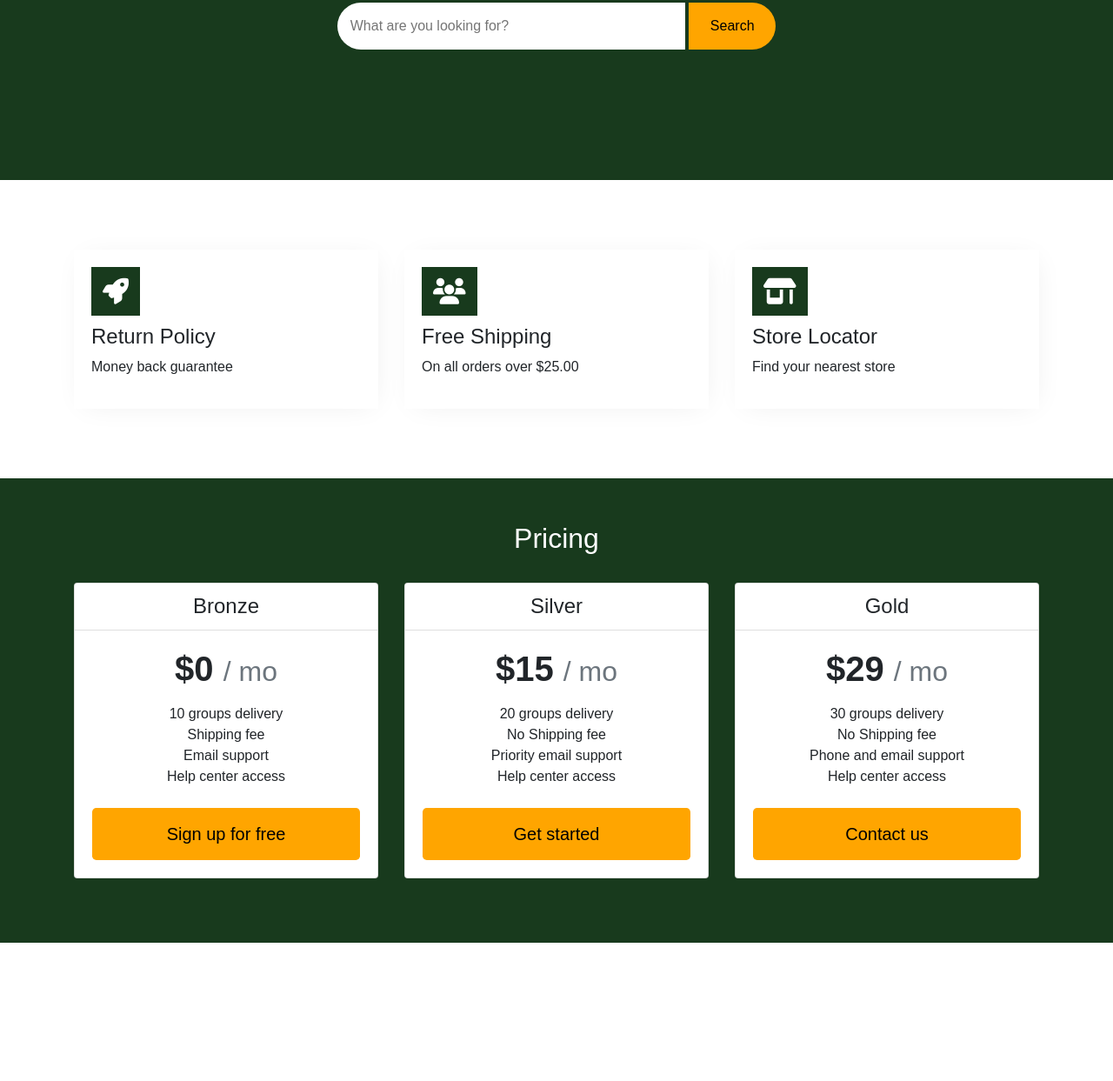
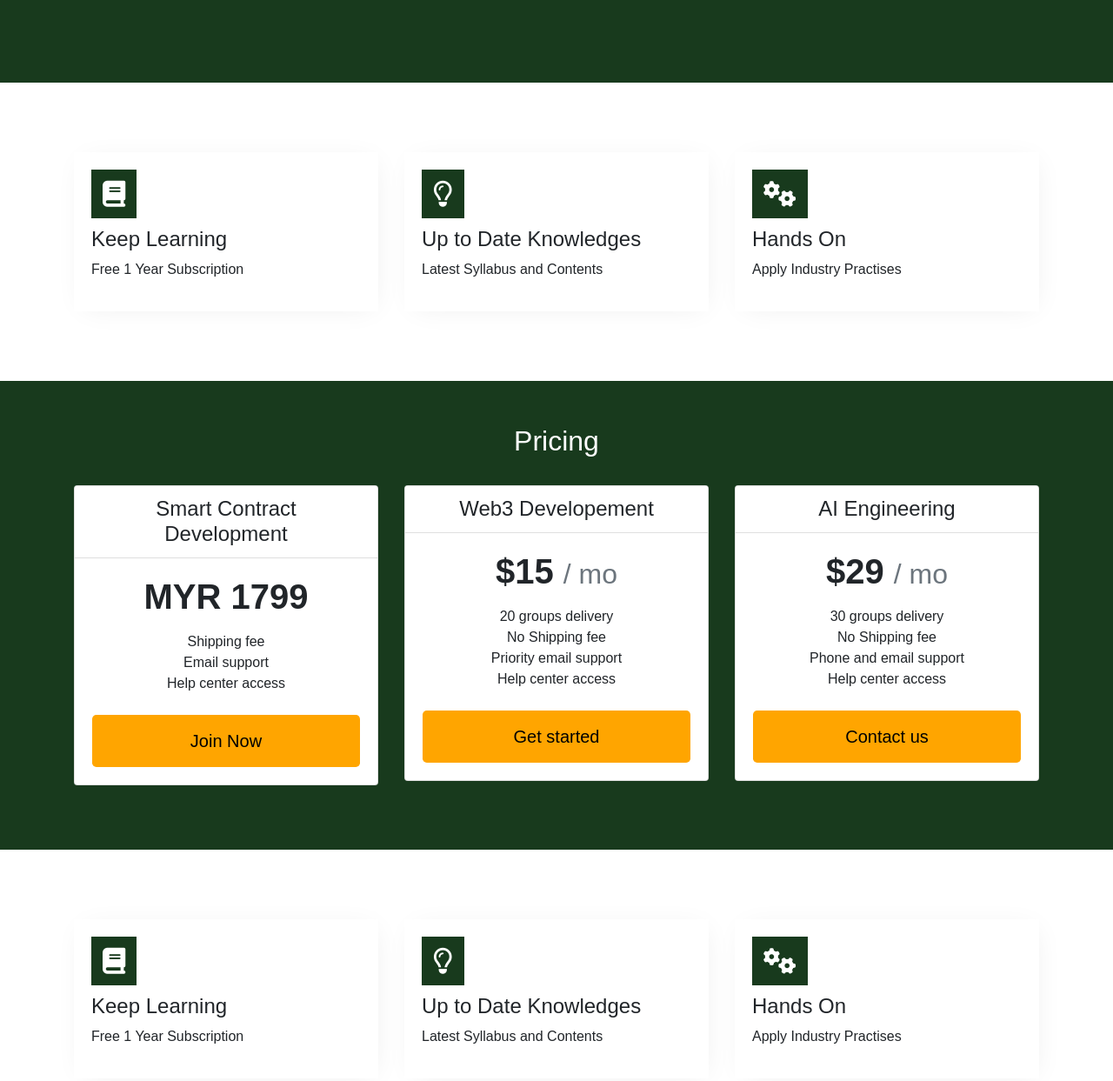
Before and after one commit to Courses-My/Courses, a plain HTML site: page index.html in a window 1280 px wide. Shown: the part 301-1544 px from the top of the page at 87% size. Before the commit the page ends 1385 px from the top, so only its background shows below. Drawn offline with nearby package versions, Linux system fonts and the light colour scheme; a web font is replaced by a local one.

Commit message:
update index page

```diff
--- a/index.html
+++ b/index.html
@@ -3,7 +3,7 @@
     <meta charset="UTF-8">
     <meta http-equiv="X-UA-Compatible" content="IE=edge">
     <meta name="viewport" content="width=device-width, initial-scale=1.0">
-    <title>Microverse</title>
+    <title>Courses Chains.My</title>
     <link rel="stylesheet" href="https://cdn.jsdelivr.net/npm/bootstrap@4.0.0/dist/css/bootstrap.min.css">
     <link rel="stylesheet" href="css/style.css">
     <script src="https://kit.fontawesome.com/cd89c9d82d.js" crossorigin="anonymous"></script>
@@ -14,14 +14,14 @@
         <div class="container">
             <div class="row">
                 <div class="col-md-12">
-                    <h1>Products</h1>
-                    <p>From home or abroad, join intimate culinary experiences led by passionate hosts and chefs that will take your breath away. If your group is made up of 2 or more, you can choose to privatize the experience for yourself and your loved ones.</p>
-                    <div class="form text-center">
+                    <h1>Courses</h1>
+                    <p> Empowering the Future, One Byte at a Time.</p>
+                    <!-- <div class="form text-center">
                         <form action="">
                             <input type="text" placeholder="What are you looking for?">
                             <button>Search</button>
                         </form>
-                    </div>
+                    </div> -->
                 </div>
             </div>
         </div>
@@ -31,23 +31,23 @@
             <div class="row">
                 <div class="col-md-4">
                     <div class="box">
-                        <span class="fa fa-rocket"></span>
-                        <h4>Return Policy</h4>
-                        <p>Money back guarantee</p>
+                        <span class="fa fa-book"></span>
+                        <h4>Keep Learning</h4>
+                        <p>Free 1 Year Subscription</p>
                     </div>
                 </div>
                 <div class="col-md-4">
                     <div class="box">
-                        <span class="fa fa-users"></span>
-                        <h4>Free Shipping</h4>
-                        <p>On all orders over $25.00</p>
+                        <span class="fa fa-lightbulb-o"></span>
+                        <h4>Up to Date Knowledges</h4>
+                        <p>Latest Syllabus and Contents</p>
                     </div>
                 </div>
                 <div class="col-md-4">
                     <div class="box">
-                        <span class="fa fa-shop"></span>
-                        <h4>Store Locator</h4>
-                        <p>Find your nearest store</p>
+                        <span class="fa fa-cogs"></span>
+                        <h4>Hands On</h4>
+                        <p>Apply Industry Practises</p>
                     </div>
                 </div>
             </div>
@@ -61,24 +61,24 @@
                 <div class="col-md-4">
                   <div class="card mb-4 box-shadow">
                     <div class="card-header">
-                      <h4 class="my-0 font-weight-normal">Bronze</h4>
+                      <h4 class="my-0 font-weight-normal">Smart Contract Development</h4>
                     </div>
                     <div class="card-body">
-                      <h1><b>$0 </b><small class="text-muted">/ mo</small></h1>
+                      <h1><b>MYR 1799</b><small class="text-muted"></small></h1>
                       <ul class="list-unstyled mt-3 mb-4">
-                        <li>10 groups delivery</li>
+                        <li></li>
                         <li>Shipping fee </li>
                         <li>Email support</li>
                         <li>Help center access</li>
                       </ul>
-                      <button type="button" class="btn btn-lg btn-block btn-outline-info">Sign up for free</button>
+                      <button type="button" class="btn btn-lg btn-block btn-outline-info">Join Now</button>
                     </div>
                   </div>
                 </div>
                 <div class="col-md-4">
                   <div class="card mb-4 box-shadow">
                     <div class="card-header">
-                      <h4 class="my-0 font-weight-normal">Silver</h4>
+                      <h4 class="my-0 font-weight-normal">Web3 Developement</h4>
                     </div>
                     <div class="card-body">
                       <h1><b>$15 </b><small class="text-muted">/ mo</small></h1>
@@ -95,7 +95,7 @@
                 <div class="col-md-4">
                   <div class="card mb-4 box-shadow">
                     <div class="card-header">
-                      <h4 class="my-0 font-weight-normal">Gold</h4>
+                      <h4 class="my-0 font-weight-normal">AI Engineering</h4>
                     </div>
                     <div class="card-body">
                       <h1><b>$29 </b><small class="text-muted">/ mo</small></h1>
@@ -113,7 +113,33 @@
             </div>
           </div>
     </section>
-
+    <section id="about">
+      <div class="container">
+          <div class="row">
+              <div class="col-md-4">
+                  <div class="box">
+                      <span class="fa fa-book"></span>
+                      <h4>Keep Learning</h4>
+                      <p>Free 1 Year Subscription</p>
+                  </div>
+              </div>
+              <div class="col-md-4">
+                  <div class="box">
+                      <span class="fa fa-lightbulb-o"></span>
+                      <h4>Up to Date Knowledges</h4>
+                      <p>Latest Syllabus and Contents</p>
+                  </div>
+              </div>
+              <div class="col-md-4">
+                  <div class="box">
+                      <span class="fa fa-cogs"></span>
+                      <h4>Hands On</h4>
+                      <p>Apply Industry Practises</p>
+                  </div>
+              </div>
+          </div>
+      </div>
+  </section>
 <script src="https://code.jquery.com/jquery-3.2.1.slim.min.js"></script>
 <script src="https://cdn.jsdelivr.net/npm/popper.js@1.12.9/dist/umd/popper.min.js"></script>
 <script src="https://cdn.jsdelivr.net/npm/bootstrap@4.0.0/dist/js/bootstrap.min.js"></script>
```
